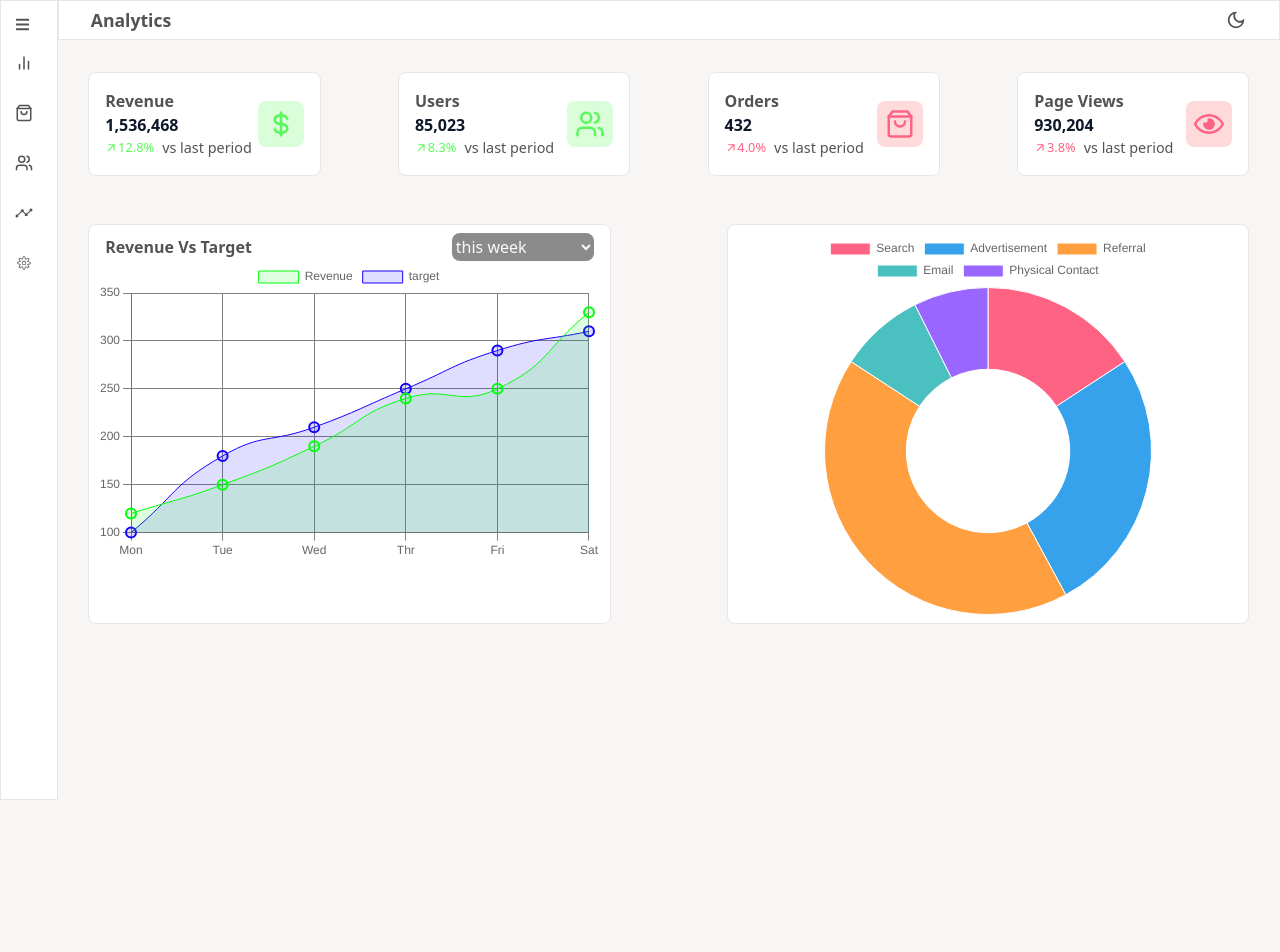
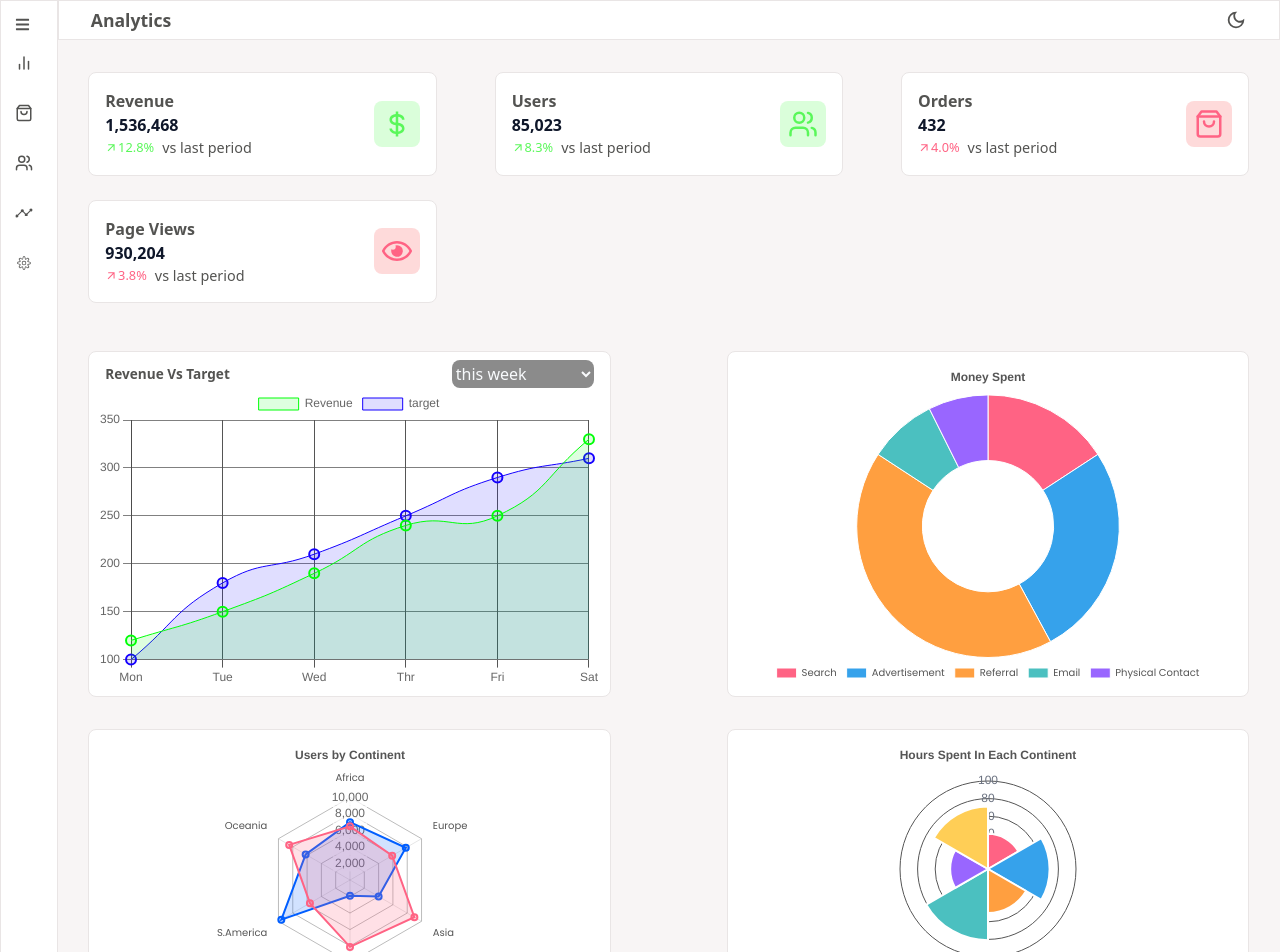
Before and after one commit to AdebestAA/admin-dashboard, a Next.js app: page /analytics in a window 1280 px wide. Shown: the top 952 px of the page. Before the commit the page ends 800 px from the top, so only its background shows below. Built offline with nearby package versions, Linux system fonts and the light colour scheme.

Commit message:
done with radar chart

```diff
--- a/src/app/analytics/page.tsx
+++ b/src/app/analytics/page.tsx
@@ -1,6 +1,9 @@
 import AnalyticsStatsComponent from '@/components/AnalyticsComponents/AnalyticsStats'
+import ContinentsCategorization from '@/components/AnalyticsComponents/ContinentsCategorization'
+// import ContitnetCategorization from '@/components/AnalyticsComponents/ContinentsCategorization'
 import Performance from '@/components/AnalyticsComponents/Performance'
 import RevenueVsTarget from '@/components/AnalyticsComponents/RevenueVsTarget'
+import TimeSpent from '@/components/AnalyticsComponents/TimeSpent'
 import React from 'react'
 
 const page = () => {
@@ -11,6 +14,10 @@ const page = () => {
         <RevenueVsTarget/>
         <Performance/>
         </div>
+        <div className='w-[95%] mx-auto flex flex-wrap mdsm:justify-between'>
+         <ContinentsCategorization/>
+         <TimeSpent/>
+        </div>
     </div>
   )
 }
--- a/src/components/AnalyticsComponents/AnalyticsStats.tsx
+++ b/src/components/AnalyticsComponents/AnalyticsStats.tsx
@@ -63,7 +63,7 @@ gsap.fromTo(cardRef.current,
           <section className="mdsm:text-[1rem]  text-[0.8rem] my-4 mx-auto w-[95%] flex flex-wrap justify-between gap-y-6 py-4 gap-x-2">
             {AnalyticsStats.map((item,index)=>{
               return (
-                <div key={index} className=" flex  justify-between border-border dark:border-Dborder border-[1px] rouned--lg bg-white dark:bg-Dwhite rounded-lg md:max-w-[20%] mdsm:min-w-[200px] w-full p-4 hover:shadow-border dark:hover:shadow-Dborder hover:shadow-2xl dark:hover:shadow-md dark:hover:shadow-lg cursor-pointer transition-all "
+                <div key={index} className=" flex  justify-between border-border dark:border-Dborder border-[1px] rouned--lg bg-white dark:bg-Dwhite rounded-lg md:max-w-[30%] mdsm:min-w-[250px] w-full p-4 hover:shadow-border dark:hover:shadow-Dborder hover:shadow-2xl dark:hover:shadow-md dark:hover:shadow-lg cursor-pointer transition-all "
                 ref={(el) => {
                   cardRef.current[index] = el
                 }}
--- /dev/null
+++ b/src/components/AnalyticsComponents/ContinentsCategorization.tsx
@@ -0,0 +1,110 @@
+"use client"
+import React from 'react'
+import {
+    Chart as Chartjs,
+    RadialLinearScale,
+    PointElement,
+    LineElement,
+    Filler,
+    Tooltip,
+    Legend,
+    Title
+} from "chart.js"
+import { Radar } from 'react-chartjs-2'
+import { useSelector } from 'react-redux'
+import { RootState } from '@/store'
+
+Chartjs.register(
+    RadialLinearScale,
+    PointElement,
+    LineElement,
+    Filler,
+    Tooltip,
+    Legend,
+    Title
+)
+
+const ContinentsCategorization= () => {
+
+
+  const darkModeState = useSelector((state:RootState)=>{
+    return state.DarkModeCheck
+    })
+
+  const data = {
+    labels: ['Africa', 'Europe', 'Asia', 'N.America', 'S.America', 'Oceania'],
+    datasets: [
+      {
+        label: 'Last Month Revenue',
+        data: [6500, 5900, 9000, 8100, 5600, 8500],
+        backgroundColor: 'rgba(255, 99, 132, 0.2)',
+        borderColor: '#FF6384',
+        borderWidth: 2
+      },
+      {
+        label: 'This Month Revenue ',
+        data: [7000, 7800, 4000, 1900, 9600, 6200],
+        backgroundColor: 'rgba(0, 94, 255, 0.18)',
+        borderColor: "rgb(0, 94, 255)",
+        borderWidth: 2
+      }
+    ]
+  };
+
+const options = {
+  maintainAspectRatio:false,
+  responsive:true,
+scales: {
+  r: {
+    angleLines: { display: true },
+    suggestedMin: 4000,
+    suggestedMax: 10000,
+    pointLabels: {
+      font: {
+        size: 10,
+
+        family: 'Poppins'
+      },
+      color: darkModeState ?  "rgb(198, 198, 198)" : "rgb(85, 85, 85)"
+    },
+    grid: {
+      color: darkModeState ?  "rgba(132, 132, 132, 0.46)" : "rgb(188, 188, 188)"
+
+    },
+  },
+
+},
+plugins:{
+  legend: {
+    position: 'bottom',
+    display:true,
+    labels: {
+      font: {
+        size: 11,
+        family: 'Poppins',
+      },
+      color: darkModeState ?  "rgb(198, 198, 198)" : "rgb(85, 85, 85)",
+      boxWidth: 20
+    },
+  },
+  tooltip: {
+    enabled: true
+  },
+  title:{
+    display:true,
+    text:"Users by Continent",
+    position:"top",
+
+    color: darkModeState ?  "rgb(198, 198, 198)" : "rgb(85, 85, 85)",
+  },
+}
+}
+
+  return (
+    <div className='mdsm:max-h-[400px] h-[300px]  bg-white dark:bg-Dwhite  w-full   border-[1px] rounded-lg border-border p-2 my-4 w-full lg:w-[45%] md:w-[48%] flex items-center justify-center'>
+      <Radar data={data} options={options as any} />
+    </div>
+  )
+}
+
+export default ContinentsCategorization
--- a/src/components/AnalyticsComponents/Performance.tsx
+++ b/src/components/AnalyticsComponents/Performance.tsx
@@ -7,6 +7,8 @@ import {
     Tooltip,
     Legend
  } from 'chart.js'
+import { useSelector } from 'react-redux'
+import { RootState } from '@/store'
 
  ChartJs.register(
     ArcElement,
@@ -14,12 +16,15 @@ import {
     Legend
  )
 const Performance = () => {
+  const darkModeState = useSelector((state:RootState)=>{
+    return state.DarkModeCheck
+    })
     const data = {
         labels: ['Search', 'Advertisement',"Referral","Email","Physical Contact"],
         datasets: [
           {
-            label: 'Revenue vs Target',
-            data: [30, 50,80,16,14],
+            label: 'Money Spent',
+            data: ["30", "50","80","16","14"],
             backgroundColor: ["#FF6384","#36A2EB","#FF9F40", "#4BC0C0", "#9966FF", "#FFCE56", ],
             borderWidth: 1,
           },
@@ -27,9 +32,33 @@ const Performance = () => {
       };
 
 
+      const options = {
+        maintainAspectRatio:false,
+        respnsive:true,
+        plugins:{
+          legend:{
+          position:"bottom",
+          display:true,
+          labels:{
+          font:{
+          family:"poppins",
+          size:10,
+          },
+          color:darkModeState ?  "rgb(198, 198, 198)" : "rgb(85, 85, 85)",
+          boxWidth:20,
+          },
+          },
+          title:{
+            display:true,
+            position:"top",
+            text:"Money Spent",
+            color:darkModeState ?  "rgb(198, 198, 198)" : "rgb(85, 85, 85)"
+          }
+        }
+      }
   return (
-    <div className='mdsm:max-h-[400px]  bg-white dark:bg-Dwhite  w-full   border-[1px] rounded-lg border-border p-2 my-4 w-full lg:w-[45%] md:w-[48%] flex items-center justify-center'>
-    <Doughnut data={data} />
+    <div className='mdsm:max-h-[400px]   bg-white dark:bg-Dwhite  w-full   border-[1px] rounded-lg border-border p-2 my-4 w-full lg:w-[45%] md:w-[48%] flex items-center justify-center'>
+    <Doughnut data={data} options={options as any} />
     </div>
   )
 }
--- a/src/components/AnalyticsComponents/RevenueVsTarget.tsx
+++ b/src/components/AnalyticsComponents/RevenueVsTarget.tsx
@@ -13,6 +13,8 @@ import {
 } from "chart.js"
 import { revenueVsTargetDataType } from "@/utils/types"
 import { useState } from "react"
+import { useSelector } from "react-redux"
+import { RootState } from "@/store"
 Chartjs.register(
     LineElement,
     LinearScale,
@@ -54,6 +56,9 @@ const RevenueVsTarget = () => {
 
     const [selectCategory,setSelectCategory] = useState<keyof typeof revenueVsTargetData>("thisWeek")
 
+    const darkModeState = useSelector((state:RootState)=>{
+        return state.DarkModeCheck
+        })
 
     const data = {
         labels:revenueVsTargetData[selectCategory].label,
@@ -102,7 +107,7 @@ x: {
 grid:{
     display:true,
     orderDash:[10,1],
-    color:"gray",
+    color:darkModeState ?  "rgb(198, 198, 198)" : "rgb(85, 85, 85)",
 },
 },
         }
@@ -110,7 +115,7 @@ grid:{
   return (
     <div className='mdsm:max-h-[400px]  bg-white dark:bg-Dwhite  w-full   border-[1px] rounded-lg border-border p-2 my-4 w-full lg:w-[45%] md:w-[48%] '>
         <header className="flex items-center justify-between px-2">
-            <h1 className="font-semibold">Revenue Vs Target</h1>
+            <h1 className="font-semibold text-[0.85rem]">Revenue Vs Target</h1>
 <select className="dark:bg-Dborder bg-Dgray text-Dtext rounded-lg pr-2 py-[2px] outline-none " name="" id="" onChange={(e)=>{
     setSelectCategory(e.target.value as keyof typeof revenueVsTargetData)
 
--- /dev/null
+++ b/src/components/AnalyticsComponents/TimeSpent.tsx
@@ -0,0 +1,114 @@
+"use client"
+import React, { useEffect, useState } from 'react'
+import { PolarArea } from 'react-chartjs-2'
+import {
+    Chart as ChartJs,
+    RadialLinearScale,
+    ArcElement,
+    Tooltip,
+    Legend,
+    Title
+}    from "chart.js"
+import { colorCombo } from '@/utils/Color'
+import { useDispatch, useSelector } from 'react-redux'
+import { appDispatch, RootState } from '@/store'
+
+ChartJs.register(
+    RadialLinearScale,
+    ArcElement,
+    Tooltip,
+    Legend,
+    Title
+)
+
+const TimeSpent = () => {
+
+    const [datatForHoursSpent,setDataHoursSpent] = useState<number[]>([40,70,50,81,43,71])
+    const dispatch = useDispatch<appDispatch>()
+    const [checkDarkMode,setCheckDarkMode] = useState<boolean>(document.documentElement.classList.contains("dark"))
+        const darkModeState = useSelector((state:RootState)=>{
+        return state.DarkModeCheck
+        })
+
+
+
+    // useEffect(()=>{
+
+    //     console.log(darkModeState);
+
+
+    // },[darkModeState])
+
+    const colorsToUse = (dataPassed: any[])=>{
+
+        const colors: string[] = colorCombo.filter((color,index)=>{
+
+            if (index  <= dataPassed.length) {
+                return color
+            }
+        })
+
+        return colors
+    }
+    const data = {
+        labels:['Africa', 'Europe', 'Asia', 'N.America', 'S.America', 'Oceania'] ,
+        datasets:[
+            {
+                label:"Hours Spent",
+                data:datatForHoursSpent,
+                backgroundColor: colorsToUse(datatForHoursSpent),
+                borderColr:"rgb(109, 109, 109)",
+                borderWidth:2
+            }
+        ]
+    }
+    const options = {
+        responsive: true,
+        maintainAspectRatio:false,
+        plugins: {
+            title:{
+            position:"top",
+            display:true,
+            text:"Hours Spent In Each Continent",
+            color:darkModeState ?  "rgb(198, 198, 198)" : "rgb(85, 85, 85)"
+            },
+          legend: {
+            position:"bottom",
+            labels: {
+              color: darkModeState ?  "rgb(198, 198, 198)" : "rgb(85, 85, 85)",
+              font: { family: 'Poppins', size: 12 }
+            }
+          },
+          tooltip: {
+            enabled: true
+          }
+        },
+        scales: {
+          r: {
+            ticks: {
+              color: '#6b7280',
+              backdropColor: 'transparent'
+            },
+            grid: {
+              color: darkModeState ?  "rgb(198, 198, 198)" : "rgb(85, 85, 85)"
+
+            },
+
+                suggestedMin: 40,
+                suggestedMax: 100,
+                pointLabels: {
+                color:"red"
+                }
+
+
+          }
+        }
+    }
+  return (
+    <div className='mdsm:max-h-[400px] h-[300px]  bg-white dark:bg-Dwhite  w-full   border-[1px] rounded-lg border-border p-2 my-4 w-full lg:w-[45%] md:w-[48%] flex items-center justify-center'>
+<PolarArea data={data as any} options={options as any}/>
+    </div>
+  )
+}
+
+export default TimeSpent
--- a/src/components/ChangeTheme.tsx
+++ b/src/components/ChangeTheme.tsx
@@ -2,9 +2,17 @@
 import React, { useEffect, useLayoutEffect, useState } from 'react'
 import { MdOutlineDarkMode } from "react-icons/md";
 import { CiLight } from "react-icons/ci";
+import { useDispatch, useSelector } from 'react-redux';
+import { appDispatch, RootState } from '@/store';
+import { returnFalse, returnTrue } from '@/store/slices/DarkMode';
 
 const ChangeTheme = () => {
-    "use client"
+
+    const dispatch = useDispatch<appDispatch>()
+    const darkModeState = useSelector((state:RootState)=>{
+
+        return state.DarkModeCheck
+    })
     const [theme,setTheme] = useState<string>(()=>{
         if (typeof window !== "undefined") {
             return localStorage.getItem("theme") || "light";
@@ -12,20 +20,39 @@ const ChangeTheme = () => {
           return "light";
     })
     useEffect(()=>{
+        if (typeof window !== "undefined") {
 
-        if (theme === "dark") {
-            document.documentElement.classList.add("dark")
-        }
-        else{
 
-            document.documentElement.classList.remove("dark")
+            if (theme === "dark") {
+                document.documentElement.classList.add("dark")
+
+            }
+            else{
+
+                document.documentElement.classList.remove("dark")
+
         }
 
         localStorage.setItem("theme",theme)
 
-        console.log(theme);
+        console.log(darkModeState);
 
+
+    }
     },[theme])
+
+
+        useEffect(()=>{
+    if (typeof window !== "undefined") {
+
+        if (document.documentElement.classList.contains("dark")) {
+            dispatch(returnTrue())
+        }
+        else{
+            dispatch(returnFalse())
+        }
+    }
+        },[theme])
 
 
 if (typeof window == "undefined") {
--- a/src/store/index.ts
+++ b/src/store/index.ts
@@ -1,10 +1,12 @@
 import { configureStore } from "@reduxjs/toolkit";
 import slideBarReducer from "./slices/SlideBarSlice";
+import DarkModeReducer from "./slices/DarkMode";
 
 
 const store = configureStore({
     reducer: {
-        slideBar:slideBarReducer
+        slideBar:slideBarReducer,
+        DarkModeCheck:DarkModeReducer
     }
 })
 
--- /dev/null
+++ b/src/store/slices/DarkMode.ts
@@ -0,0 +1,22 @@
+import { createSlice } from "@reduxjs/toolkit";
+
+
+
+const DarkModeSlice = createSlice({
+    name:"darkModeSlice",
+    initialState:false,
+    reducers:{
+        returnTrue:()=>{
+
+        return true
+        },
+        returnFalse:()=>{
+        return false
+        }
+    }
+
+})
+
+export const {returnFalse,returnTrue} = DarkModeSlice.actions
+ const DarkModeReducer = DarkModeSlice.reducer
+export default DarkModeReducer
```
